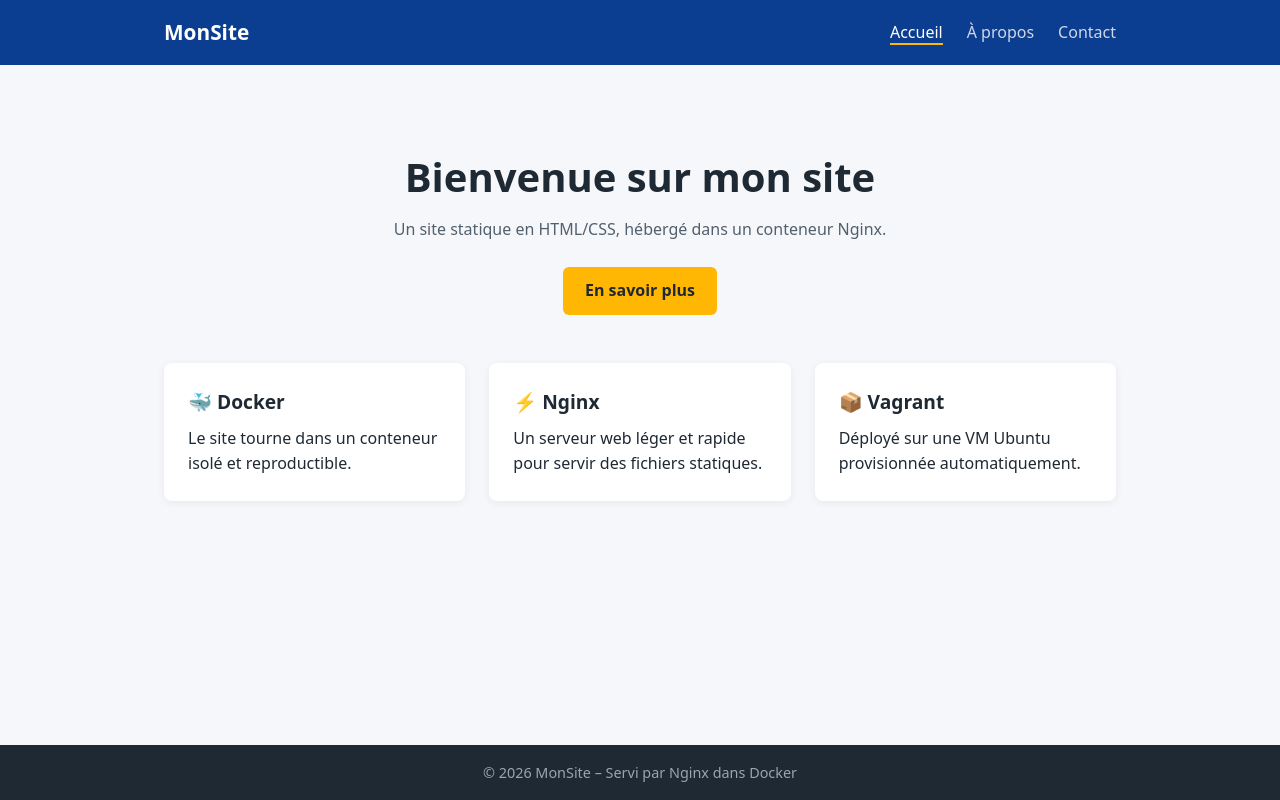
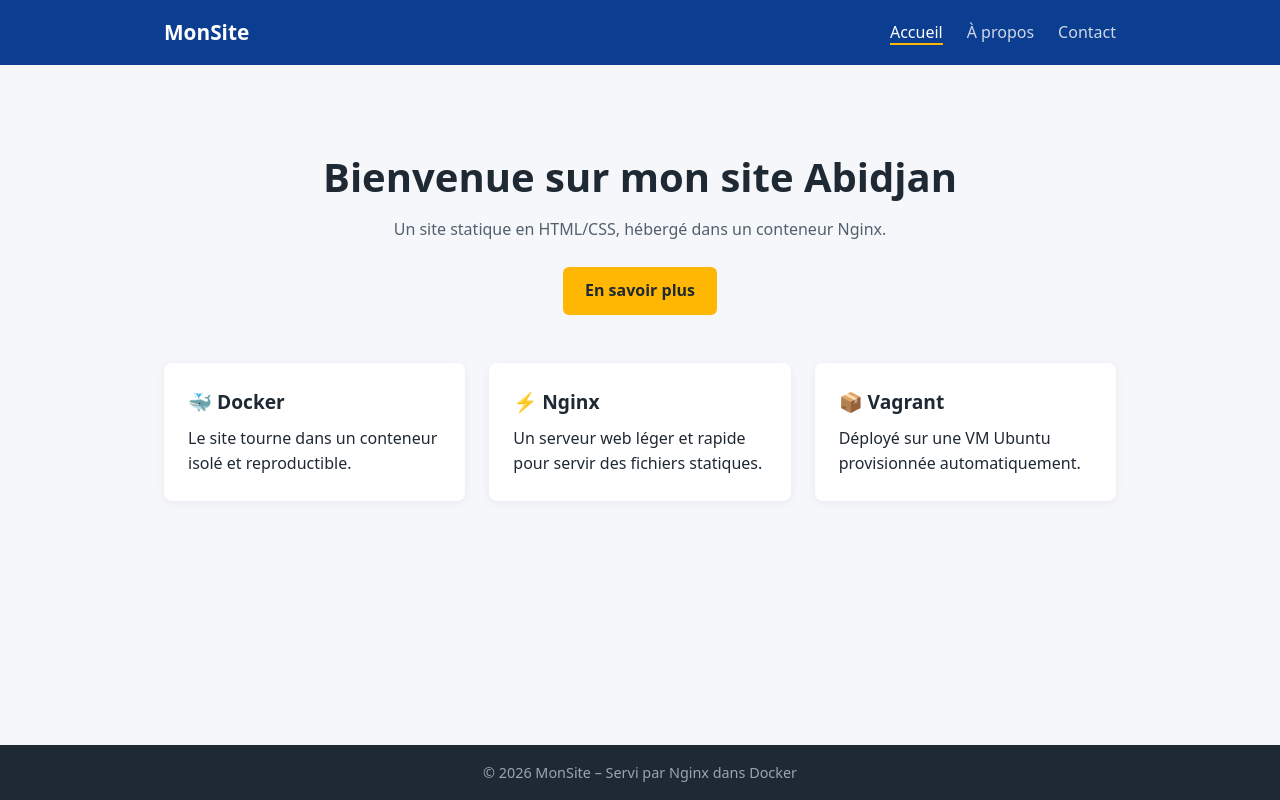
Before and after one commit to louajeanhermes/mon-site-web, a plain HTML site: page index.html in a window 1280 px wide. Drawn offline with Linux system fonts and the light colour scheme.

Commit message:
feat: personnalisation du titre d'accueil

```diff
--- a/index.html
+++ b/index.html
@@ -20,7 +20,7 @@
 
   <main>
     <section class="hero">
-      <h1>Bienvenue sur mon site</h1>
+      <h1>Bienvenue sur mon site Abidjan</h1>
       <p>Un site statique en HTML/CSS, hébergé dans un conteneur Nginx.</p>
       <a href="apropos.html" class="btn">En savoir plus</a>
     </section>
```
